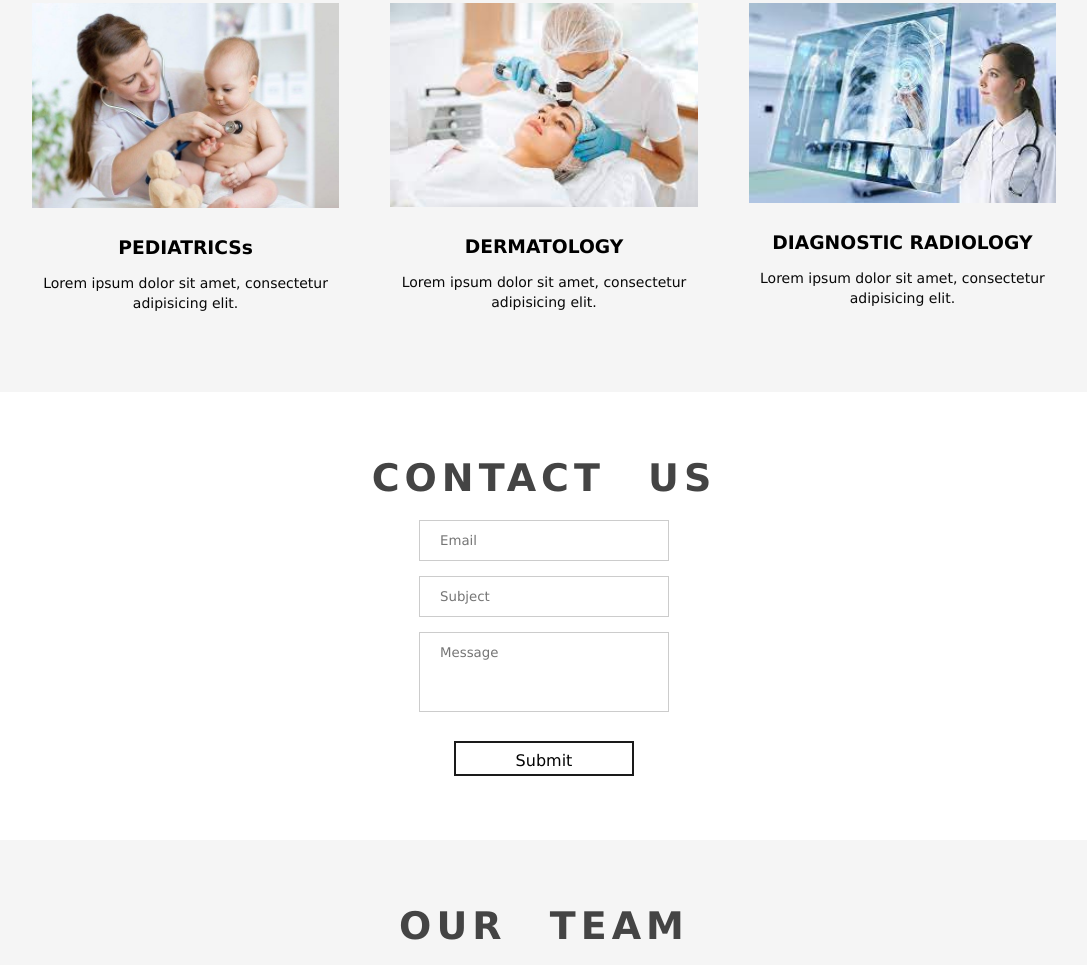
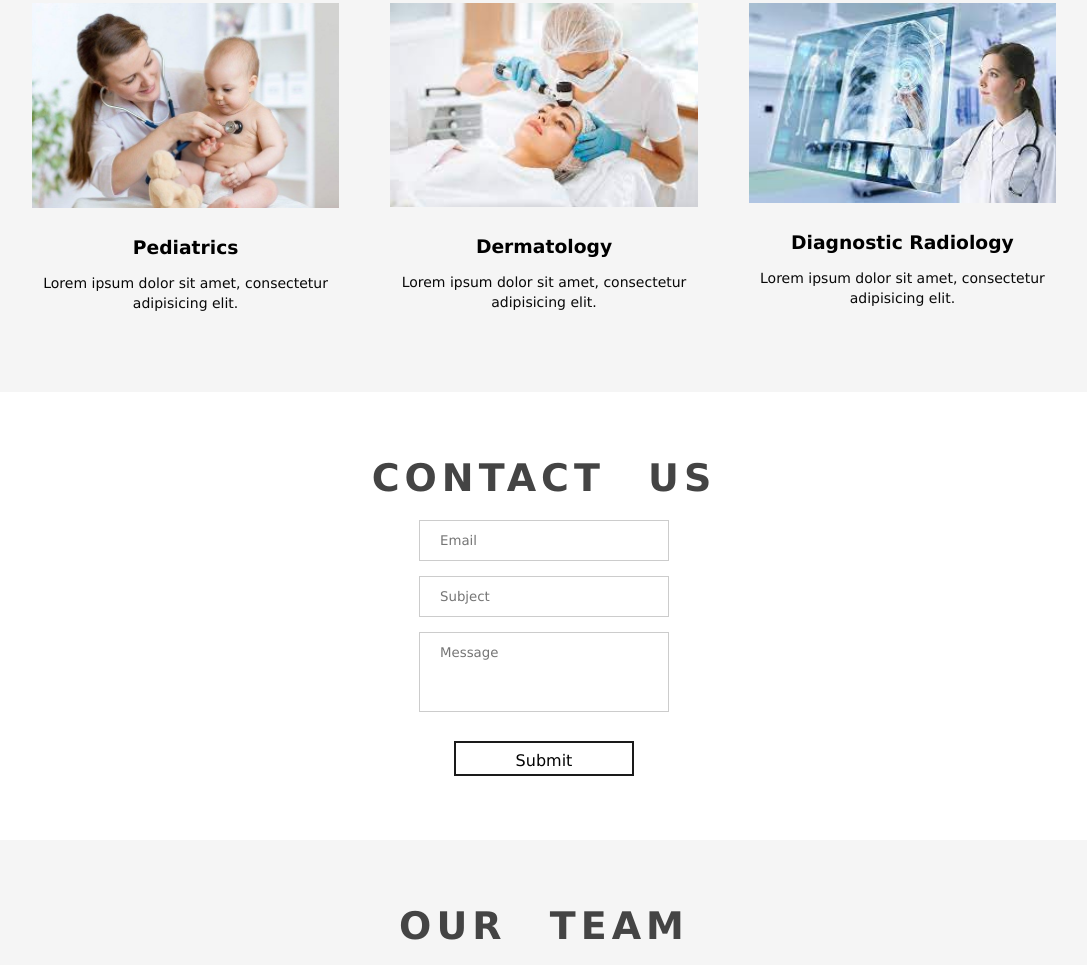
Before and after one commit to DenisaDemaku/Projekt-HTML, a plain HTML site: page index.html in a window 1280 px wide. Shown: the part 1312-2277 px from the top of the page, without its empty margins (96-1183 px from the left). Drawn offline with Linux system fonts and the light colour scheme.

Commit message:
Update index.html

```diff
--- a/index.html
+++ b/index.html
@@ -47,17 +47,17 @@
             <div class="diff-deparaments">
                 <div class="deparaments-item">
                     <img src="images/dep1.jpg" alt="deparament-image">
-                    <h3 class="sub_title">PEDIATRICSs</h3>
+                    <h3 class="sub_title">Pediatrics</h3>
                     <p>Lorem ipsum dolor sit amet, consectetur adipisicing elit.</p>
                 </div>
                 <div class="deparaments-item">
                     <img src="images/dep2.jpg" alt="deparament_image">
-                    <h3 class="sub_title">DERMATOLOGY</h3>
+                    <h3 class="sub_title">Dermatology</h3>
                     <p>Lorem ipsum dolor sit amet, consectetur adipisicing elit.</p>
                 </div>
                 <div class="deparaments-item">
                     <img src="images/dep3.jpg" alt="deparament_image">
-                    <h3 class="sub_title">DIAGNOSTIC RADIOLOGY</h3>
+                    <h3 class="sub_title">Diagnostic Radiology</h3>
                     <p>Lorem ipsum dolor sit amet, consectetur adipisicing elit.</p>
                 </div>
             </div>
```
